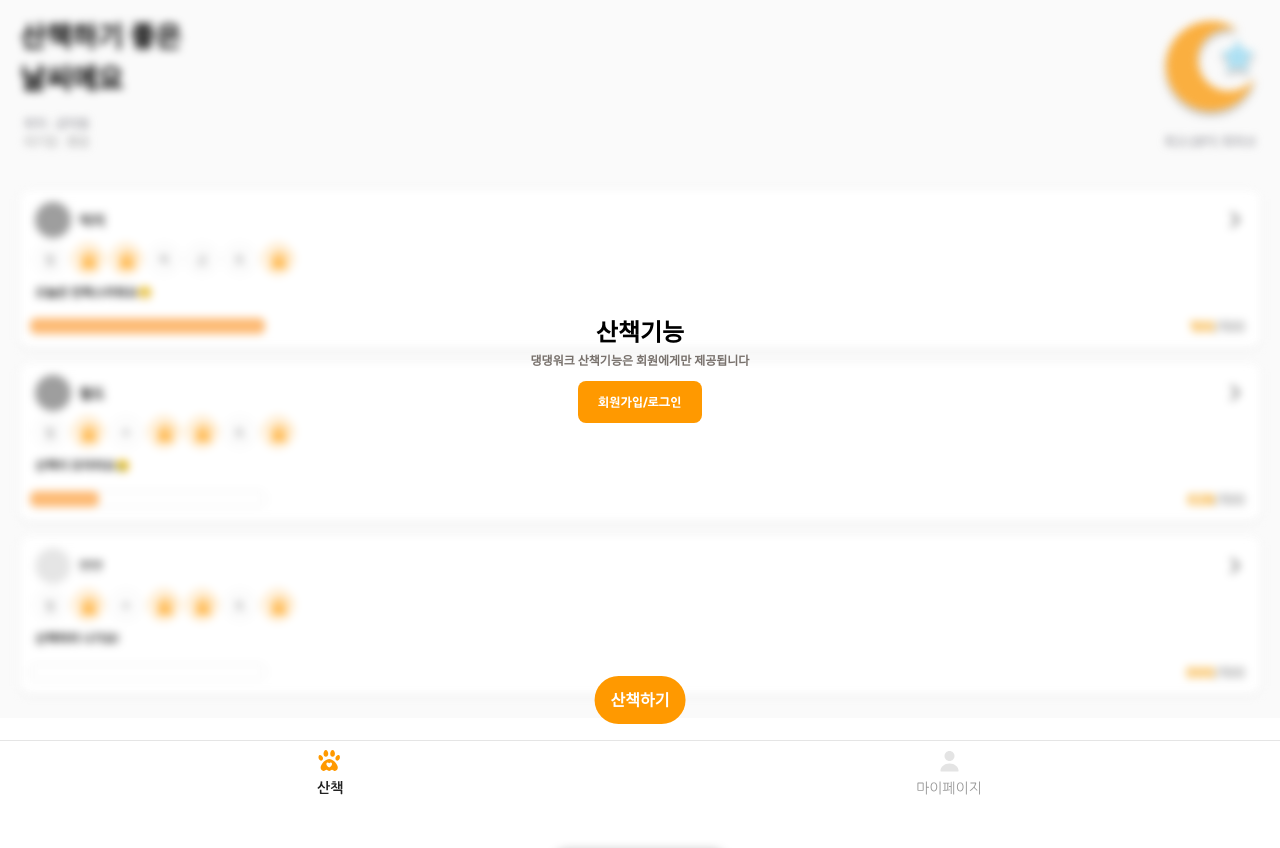
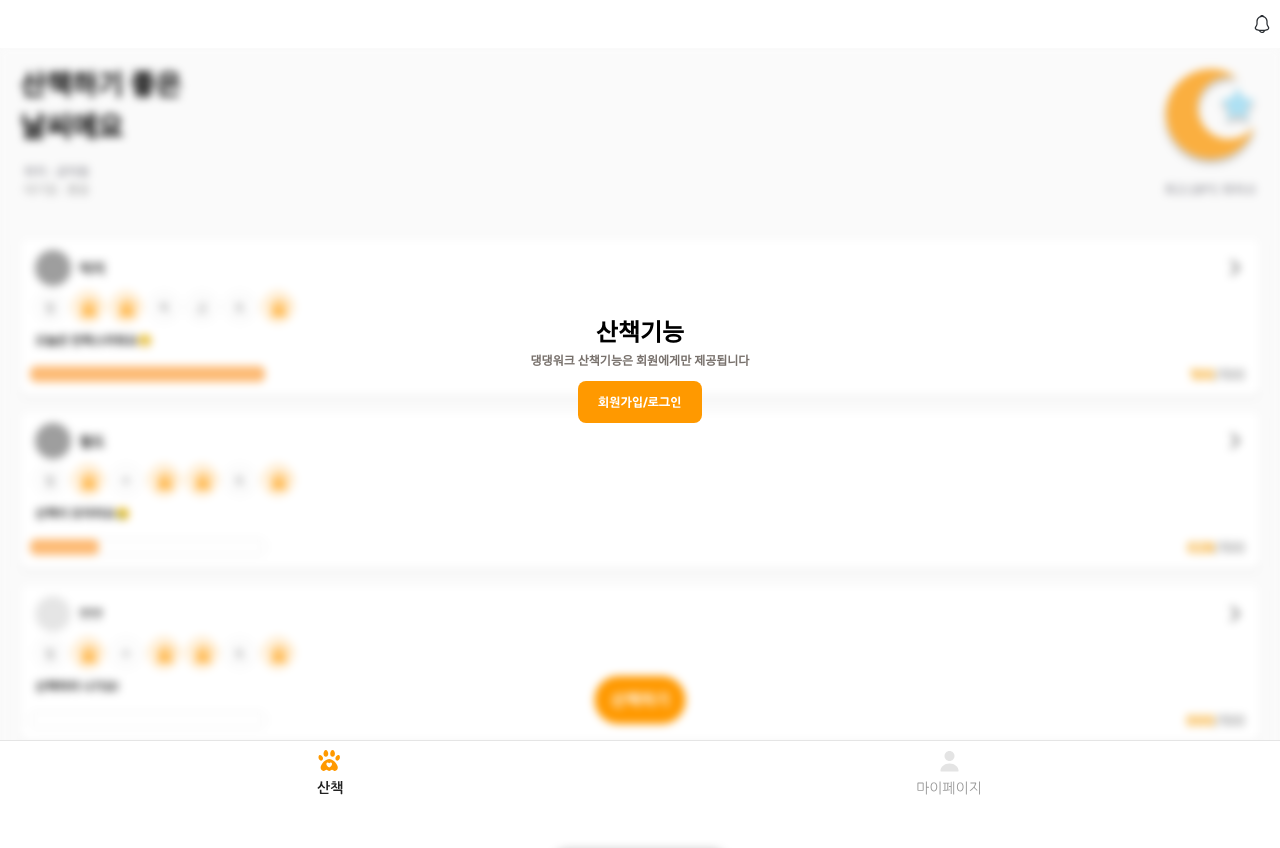
Before and after one commit to dangdangwalk/dangdang-walk, a React (Create React App) app in the folder frontend/: page / in a window 1280 px wide. Before the commit the page ends 800 px from the top, so only its background shows below. Built offline with nearby package versions, Linux system fonts and the light colour scheme; no server answers; grey boxes are pictures that could not be loaded.

Commit message:
css: Add topbar 컴포넌트 and blur 처리 화면

```diff
--- a/frontend/src/components/Navbar.tsx
+++ b/frontend/src/components/Navbar.tsx
@@ -12,7 +12,10 @@ function Navbar() {
     if (currentPath === '/login') return null;
 
     return (
-        <div className="fixed w-full h-[3.75rem] left-0 bottom-0 border-t bg-white border-neutral-200 px-5">
+        <div
+            className="fixed w-full left-0 bottom-0 border-t bg-white border-neutral-200 px-5"
+            style={{ height: `${NAV_HEIGHT}` }}
+        >
             <div className="flex justify-around items-center">
                 <Link to="/">
                     {location.pathname === '/' ? (
--- /dev/null
+++ b/frontend/src/components/common/Topbar.tsx
@@ -0,0 +1,23 @@
+import { TOP_BAR_HEIGHT } from '@/constants/style';
+
+export default function Topbar({ children }: { children: React.ReactNode }) {
+    return (
+        <header className="flex w-full justify-between items-center px-2" style={{ height: TOP_BAR_HEIGHT }}>
+            {children}
+        </header>
+    );
+}
+
+function Front({ children }: { children?: React.ReactNode }) {
+    return <div>{children}</div>;
+}
+function Center({ children }: { children?: React.ReactNode }) {
+    return <div>{children}</div>;
+}
+function Back({ children }: { children?: React.ReactNode }) {
+    return <div>{children}</div>;
+}
+
+Topbar.Front = Front;
+Topbar.Center = Center;
+Topbar.Back = Back;
--- a/frontend/src/components/home/DogCard.tsx
+++ b/frontend/src/components/home/DogCard.tsx
@@ -7,7 +7,7 @@ import WalkIcon from '@/components/home/WalkIcon';
 import DayIcon from '@/components/home/DayIcon';
 import Progressbar from '@/components/home/Progressbar';
 
-interface DogStatistic extends Dog {
+export interface DogStatistic extends Dog {
     recommendedDailyWalkAmount: number;
     dailyWalkAmount: number;
     weeklyWalks: number[];
--- a/frontend/src/components/home/DogCardList.tsx
+++ b/frontend/src/components/home/DogCardList.tsx
@@ -1,32 +1,6 @@
-import DogCard from '@/components/home/DogCard';
+import DogCard, { DogStatistic } from '@/components/home/DogCard';
 
-const dogs = [
-    {
-        id: 1, // 강아지 id
-        name: '덕지', //강아지 이름
-        photoUrl: 'https://ai.esmplus.com/pixie2665/001.jpg', // 강아지 사진
-        recommendedDailyWalkAmount: 3600, //하루 권장 산책량,
-        dailyWalkAmount: 3600, //하루 산책량
-        weeklyWalks: [0, 1, 2, 0, 0, 0, 1], // 한 주간 산책 체크
-    },
-    {
-        id: 2, // 강아지 id
-        name: '철도', //강아지 이름
-        photoUrl: 'https://ai.esmplus.com/pixie2665/002.jpg', // 강아지 사진
-        recommendedDailyWalkAmount: 12600, //하루 권장 산책량,
-        dailyWalkAmount: 3600, //하루 산책량
-        weeklyWalks: [0, 1, 0, 1, 1, 0, 1], // 한 주간 산책 체크
-    },
-    {
-        id: 3, // 강아지 id
-        name: '', //강아지 이름
-        photoUrl: '', // 강아지 사진
-        recommendedDailyWalkAmount: 12600, //하루 권장 산책량,
-        dailyWalkAmount: 0, //하루 산책량
-        weeklyWalks: [0, 1, 0, 1, 1, 0, 1], // 한 주간 산책 체크
-    },
-];
-export default function DogCardList() {
+export default function DogCardList({ dogs }: { dogs: DogStatistic[] }) {
     return (
         <div className="flex py-6 gap-4 justify-start flex-col">
             {dogs.map((dog) => {
--- a/frontend/src/constants/style.ts
+++ b/frontend/src/constants/style.ts
@@ -1 +1,3 @@
 export const NAV_HEIGHT = '60px';
+
+export const TOP_BAR_HEIGHT = '3rem';
--- a/frontend/src/pages/Home.tsx
+++ b/frontend/src/pages/Home.tsx
@@ -4,27 +4,68 @@ import WeatherInfo from '@/components/home/WeatherInfo';
 import { useAuth } from '@/hooks/useAuth';
 import React from 'react';
 import { Button } from '@/components/common/Button';
-import { NAV_HEIGHT } from '@/constants/style';
+import { NAV_HEIGHT, TOP_BAR_HEIGHT } from '@/constants/style';
+import { DogStatistic } from '@/components/home/DogCard';
+import Notification from '@/assets/icons/notification.svg';
+import Topbar from '@/components/common/Topbar';
+
+const dogs: DogStatistic[] = [
+    {
+        id: 1, // 강아지 id
+        name: '덕지', //강아지 이름
+        photoUrl: 'https://ai.esmplus.com/pixie2665/001.jpg', // 강아지 사진
+        recommendedDailyWalkAmount: 3600, //하루 권장 산책량,
+        dailyWalkAmount: 3600, //하루 산책량
+        weeklyWalks: [0, 1, 2, 0, 0, 0, 1], // 한 주간 산책 체크
+    },
+    {
+        id: 2, // 강아지 id
+        name: '철도', //강아지 이름
+        photoUrl: 'https://ai.esmplus.com/pixie2665/002.jpg', // 강아지 사진
+        recommendedDailyWalkAmount: 12600, //하루 권장 산책량,
+        dailyWalkAmount: 3600, //하루 산책량
+        weeklyWalks: [0, 1, 0, 1, 1, 0, 1], // 한 주간 산책 체크
+    },
+    {
+        id: 3, // 강아지 id
+        name: '', //강아지 이름
+        photoUrl: '', // 강아지 사진
+        recommendedDailyWalkAmount: 12600, //하루 권장 산책량,
+        dailyWalkAmount: 0, //하루 산책량
+        weeklyWalks: [0, 1, 0, 1, 1, 0, 1], // 한 주간 산책 체크
+    },
+];
 
 function Home() {
     const { isLoggedIn } = useAuth();
     return (
         <>
+            <Topbar>
+                <Topbar.Front></Topbar.Front>
+                <Topbar.Center></Topbar.Center>
+                <Topbar.Back>
+                    <img src={Notification} alt="Notification" />
+                </Topbar.Back>
+            </Topbar>
             <main className="flex flex-col px-5 bg-neutral-50">
-                <div className={`${isLoggedIn ? '' : 'blur-sm'}`}>
-                    <WeatherInfo />
-                    <DogCardList />
-                </div>
-
+                <WeatherInfo />
+                <DogCardList dogs={dogs} />
                 <Button
                     color={'primary'}
                     rounded={'medium'}
                     className={`w-30 h-12 fixed  text-white text-base font-bold leading-normal`}
                     style={{ bottom: `calc(${NAV_HEIGHT} + 16px)`, left: '50%', translate: '-50%' }}
+                    disabled={dogs.length === 0}
                 >
                     산책하기
                 </Button>
             </main>
+            {!isLoggedIn && (
+                <div
+                    className="absolute left-0 w-screen h-screen z-1 backdrop-blur-sm"
+                    style={{ top: TOP_BAR_HEIGHT }}
+                ></div>
+            )}
             {!isLoggedIn && <LoginAlertModal />}
         </>
     );
```
